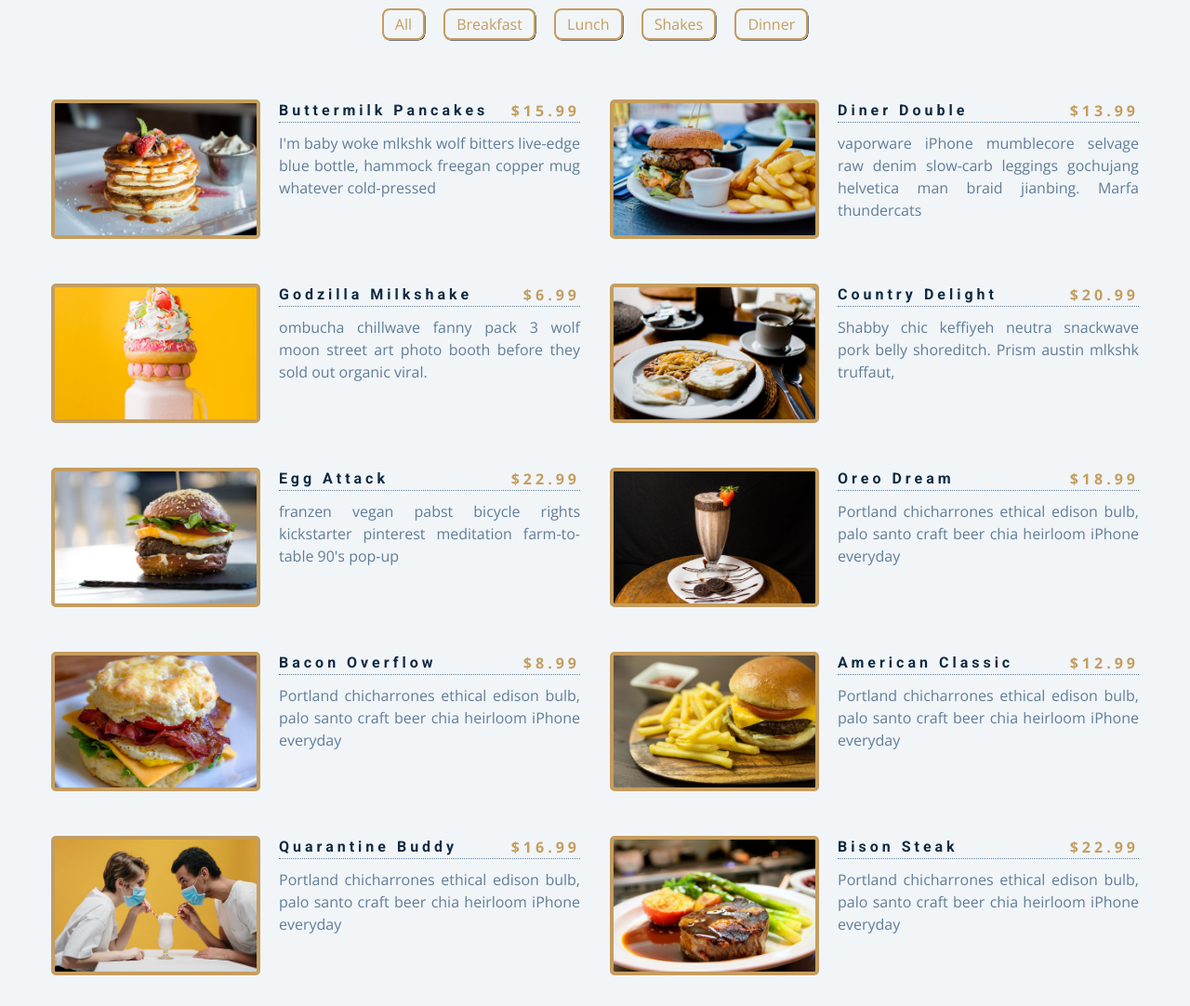
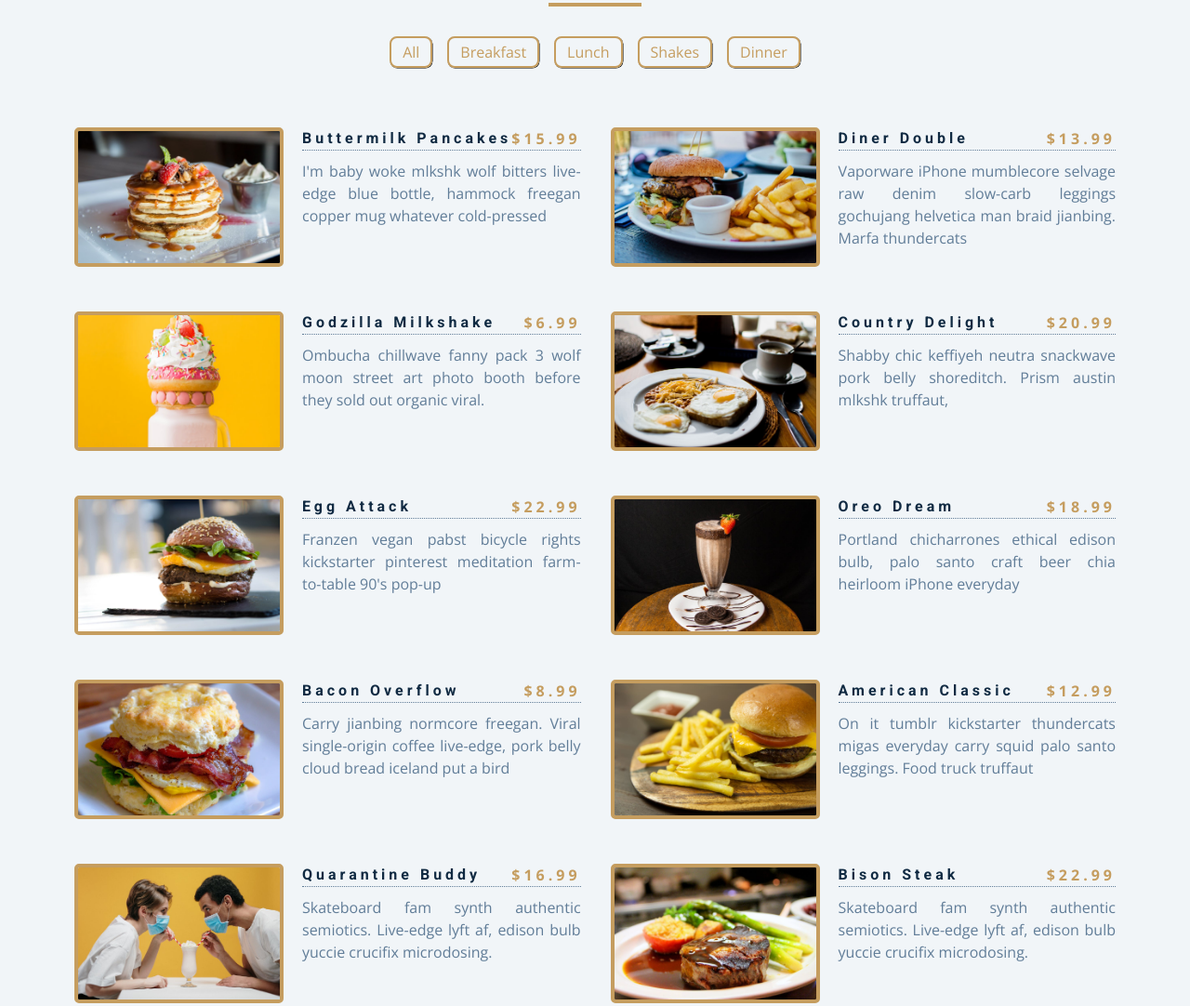
Before and after one commit to rahidt1/menu, a plain HTML site: page src/index.html in a window 1280 px wide. Shown: the part 156-1238 px from the top of the page at 93% size. Drawn offline with nearby package versions, Linux system fonts and the light colour scheme.

Commit message:
Add javaScript for dynamically adding the menu items.

```diff
--- a/src/css/styles.css
+++ b/src/css/styles.css
@@ -92,7 +92,7 @@ a {
 
 /* Menu */
 .menu {
-  padding: 5rem;
+  padding: 8rem;
 }
 .menu__header {
   text-align: center;
@@ -109,6 +109,9 @@ a {
 }
 .filter-btn {
   margin-bottom: 6.4rem;
+}
+.btn {
+  text-transform: capitalize;
 }
 .menu__body {
   margin: auto;
@@ -137,6 +140,7 @@ a {
   color: var(--color-heading);
   font-weight: 700;
   white-space: nowrap;
+  text-transform: capitalize;
 }
 .item__price {
   color: var(--color-primary);
@@ -146,6 +150,9 @@ a {
 .item__description {
   padding-top: 1rem;
   text-align: justify;
+}
+.item__description::first-letter {
+  text-transform: uppercase;
 }
 @media screen and (min-width: 768px) {
   .item {
--- a/src/index.html
+++ b/src/index.html
@@ -20,11 +20,9 @@
         <h1 class="menu__title">Our Menu</h1>
         <div class="underline"></div>
         <div class="filter-btn">
-          <button class="btn">All</button>
-          <button class="btn">Breakfast</button>
-          <button class="btn">Lunch</button>
-          <button class="btn">Shakes</button>
-          <button class="btn">Dinner</button>
+          <button class="btn" data-id="all">All</button>
+          <button class="btn" data-id="breakfast">breakfast</button>
+          <button class="btn" data-id="lunch">lunch</button>
         </div>
       </div>
       <div class="grid grid--1x2 menu__body">
@@ -41,123 +39,6 @@
             </div>
           </div>
         </div>
-        <div class="item">
-          <img src="images/item-2.jpeg" alt="Pancakes" class="item__image" />
-          <div>
-            <header class="item__header">
-              <h2 class="item__title">Diner Double</h2>
-              <span class="item__price">$13.99</span>
-            </header>
-            <div class="item__description">
-              vaporware iPhone mumblecore selvage raw denim slow-carb leggings
-              gochujang helvetica man braid jianbing. Marfa thundercats
-            </div>
-          </div>
-        </div>
-        <div class="item">
-          <img src="images/item-3.jpeg" alt="Pancakes" class="item__image" />
-          <div>
-            <header class="item__header">
-              <h2 class="item__title">Godzilla Milkshake</h2>
-              <span class="item__price">$6.99</span>
-            </header>
-            <div class="item__description">
-              ombucha chillwave fanny pack 3 wolf moon street art photo booth
-              before they sold out organic viral.
-            </div>
-          </div>
-        </div>
-        <div class="item">
-          <img src="images/item-4.jpeg" alt="Pancakes" class="item__image" />
-          <div>
-            <header class="item__header">
-              <h2 class="item__title">Country Delight</h2>
-              <span class="item__price">$20.99</span>
-            </header>
-            <div class="item__description">
-              Shabby chic keffiyeh neutra snackwave pork belly shoreditch. Prism
-              austin mlkshk truffaut,
-            </div>
-          </div>
-        </div>
-        <div class="item">
-          <img src="images/item-5.jpeg" alt="Pancakes" class="item__image" />
-          <div>
-            <header class="item__header">
-              <h2 class="item__title">Egg Attack</h2>
-              <span class="item__price">$22.99</span>
-            </header>
-            <div class="item__description">
-              franzen vegan pabst bicycle rights kickstarter pinterest
-              meditation farm-to-table 90's pop-up
-            </div>
-          </div>
-        </div>
-        <div class="item">
-          <img src="images/item-6.jpeg" alt="Pancakes" class="item__image" />
-          <div>
-            <header class="item__header">
-              <h2 class="item__title">Oreo Dream</h2>
-              <span class="item__price">$18.99</span>
-            </header>
-            <div class="item__description">
-              Portland chicharrones ethical edison bulb, palo santo craft beer
-              chia heirloom iPhone everyday
-            </div>
-          </div>
-        </div>
-        <div class="item">
-          <img src="images/item-7.jpeg" alt="Pancakes" class="item__image" />
-          <div>
-            <header class="item__header">
-              <h2 class="item__title">Bacon Overflow</h2>
-              <span class="item__price">$8.99</span>
-            </header>
-            <div class="item__description">
-              Portland chicharrones ethical edison bulb, palo santo craft beer
-              chia heirloom iPhone everyday
-            </div>
-          </div>
-        </div>
-        <div class="item">
-          <img src="images/item-8.jpeg" alt="Pancakes" class="item__image" />
-          <div>
-            <header class="item__header">
-              <h2 class="item__title">American Classic</h2>
-              <span class="item__price">$12.99</span>
-            </header>
-            <div class="item__description">
-              Portland chicharrones ethical edison bulb, palo santo craft beer
-              chia heirloom iPhone everyday
-            </div>
-          </div>
-        </div>
-        <div class="item">
-          <img src="images/item-9.jpeg" alt="Pancakes" class="item__image" />
-          <div>
-            <header class="item__header">
-              <h2 class="item__title">Quarantine Buddy</h2>
-              <span class="item__price">$16.99</span>
-            </header>
-            <div class="item__description">
-              Portland chicharrones ethical edison bulb, palo santo craft beer
-              chia heirloom iPhone everyday
-            </div>
-          </div>
-        </div>
-        <div class="item">
-          <img src="images/item-10.jpeg" alt="Pancakes" class="item__image" />
-          <div>
-            <header class="item__header">
-              <h2 class="item__title">Bison Steak</h2>
-              <span class="item__price">$22.99</span>
-            </header>
-            <div class="item__description">
-              Portland chicharrones ethical edison bulb, palo santo craft beer
-              chia heirloom iPhone everyday
-            </div>
-          </div>
-        </div>
       </div>
     </section>
     <script src="index.js"></script>
--- a/src/index.js
+++ b/src/index.js
@@ -0,0 +1,145 @@
+const menu = [
+    {
+      id: 1,
+      title: "buttermilk pancakes",
+      category: "breakfast",
+      price: 15.99,
+      img: "./images/item-1.jpeg",
+      desc: `I'm baby woke mlkshk wolf bitters live-edge blue bottle, hammock freegan copper mug whatever cold-pressed `,
+    },
+    {
+      id: 2,
+      title: "diner double",
+      category: "lunch",
+      price: 13.99,
+      img: "./images/item-2.jpeg",
+      desc: `vaporware iPhone mumblecore selvage raw denim slow-carb leggings gochujang helvetica man braid jianbing. Marfa thundercats `,
+    },
+    {
+      id: 3,
+      title: "godzilla milkshake",
+      category: "shakes",
+      price: 6.99,
+      img: "./images/item-3.jpeg",
+      desc: `ombucha chillwave fanny pack 3 wolf moon street art photo booth before they sold out organic viral.`,
+    },
+    {
+      id: 4,
+      title: "country delight",
+      category: "breakfast",
+      price: 20.99,
+      img: "./images/item-4.jpeg",
+      desc: `Shabby chic keffiyeh neutra snackwave pork belly shoreditch. Prism austin mlkshk truffaut, `,
+    },
+    {
+      id: 5,
+      title: "egg attack",
+      category: "lunch",
+      price: 22.99,
+      img: "./images/item-5.jpeg",
+      desc: `franzen vegan pabst bicycle rights kickstarter pinterest meditation farm-to-table 90's pop-up `,
+    },
+    {
+      id: 6,
+      title: "oreo dream",
+      category: "shakes",
+      price: 18.99,
+      img: "./images/item-6.jpeg",
+      desc: `Portland chicharrones ethical edison bulb, palo santo craft beer chia heirloom iPhone everyday`,
+    },
+    {
+      id: 7,
+      title: "bacon overflow",
+      category: "breakfast",
+      price: 8.99,
+      img: "./images/item-7.jpeg",
+      desc: `carry jianbing normcore freegan. Viral single-origin coffee live-edge, pork belly cloud bread iceland put a bird `,
+    },
+    {
+      id: 8,
+      title: "american classic",
+      category: "lunch",
+      price: 12.99,
+      img: "./images/item-8.jpeg",
+      desc: `on it tumblr kickstarter thundercats migas everyday carry squid palo santo leggings. Food truck truffaut  `,
+    },
+    {
+      id: 9,
+      title: "quarantine buddy",
+      category: "shakes",
+      price: 16.99,
+      img: "./images/item-9.jpeg",
+      desc: `skateboard fam synth authentic semiotics. Live-edge lyft af, edison bulb yuccie crucifix microdosing.`,
+    },
+    {
+      id: 10,
+      title: "bison steak",
+      category: "dinner",
+      price: 22.99,
+      img: "./images/item-10.jpeg",
+      desc: `skateboard fam synth authentic semiotics. Live-edge lyft af, edison bulb yuccie crucifix microdosing.`,
+    },
+  ];
+const menuBody = document.querySelector('.menu__body');
+const filterBtn = document.querySelector('.filter-btn');
+
+// Load Items
+window.addEventListener('DOMContentLoaded', function (){
+  displayMenuItems(menu);
+  displayBtns(menu);
+});
+
+// Display Unique Button
+// Fetch category, filters them & return button
+
+function displayBtns(btns){
+  let fetchBtn = btns.map( function(btn){
+    return btn.category;
+});
+//return unique value
+let filterUnique = ['all',...new Set(fetchBtn)]
+let filtered = filterUnique.map(function(item){
+  return `<button class="btn" data-id="${item}">${item}</button>`
+}).join('')
+filterBtn.innerHTML = filtered;
+/* As we are adding the button dynamically the we
+have to querySelect after the buttons are insterset in HTML*/
+const buttons = document.querySelectorAll('.btn')
+
+// Filter Items
+buttons.forEach(function(btn){
+  btn.addEventListener('click',function(e){
+    const category = e.currentTarget.dataset.id;
+    let menuCategory = menu.filter(function(menuItem){
+      if(menuItem.category === category){
+        return menuItem;
+      }
+    })
+    if(category === 'all'){
+      displayMenuItems(menu);
+    }
+    else
+      displayMenuItems(menuCategory)
+  })
+})
+}
+
+// Display Items on the menu
+function displayMenuItems(menuItems){
+  let displayMenu = menuItems.map( function (item){
+    return `
+    <div class="item">
+      <img src="${item.img}" alt="${item.title}" class="item__image" />
+      <div>
+        <header class="item__header">
+          <h2 class="item__title">${item.title}</h2>
+          <span class="item__price">$${item.price}</span>
+        </header>
+        <div class="item__description">
+        ${item.desc}
+        </div>
+      </div>
+    </div>`;
+  }).join('');
+  menuBody.innerHTML = displayMenu;
+}
```
Also changed, not shown: 1 other file.
